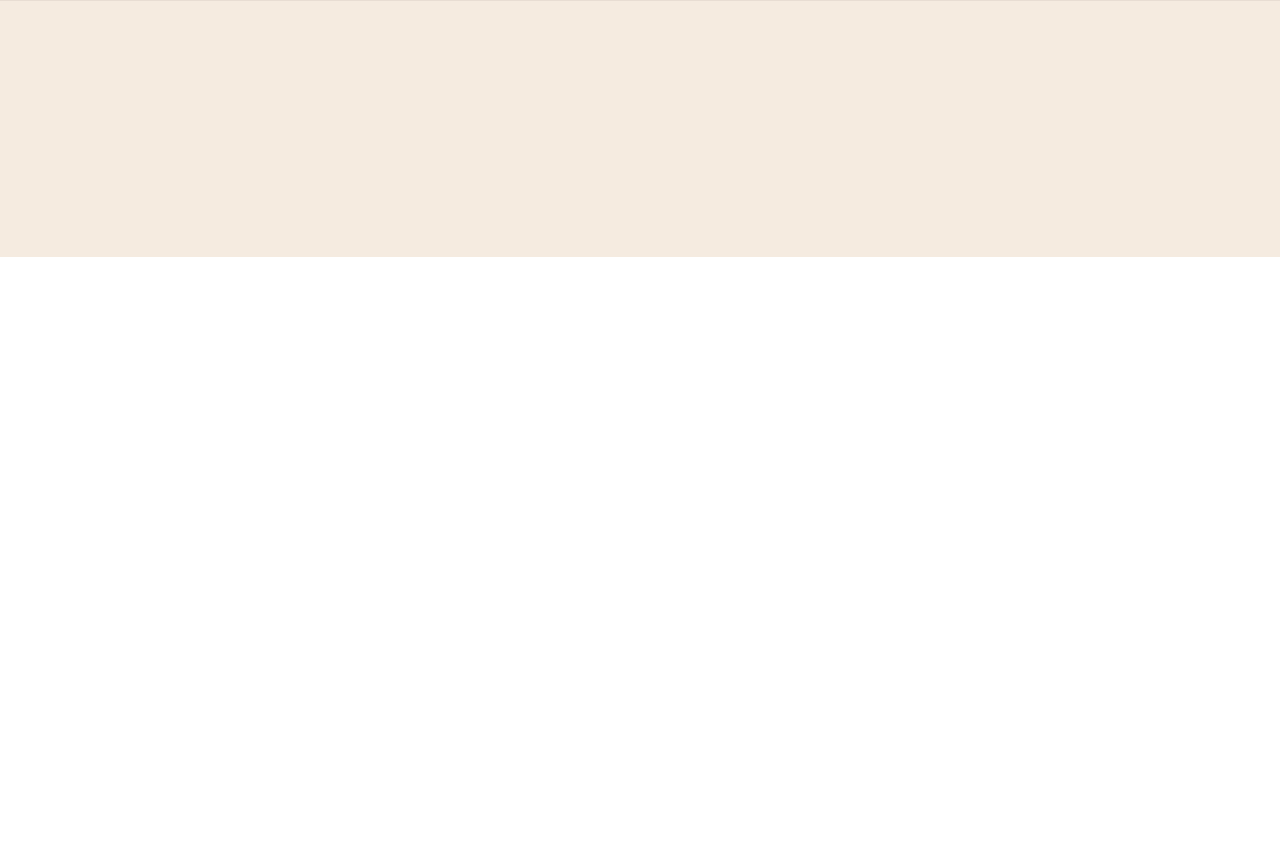
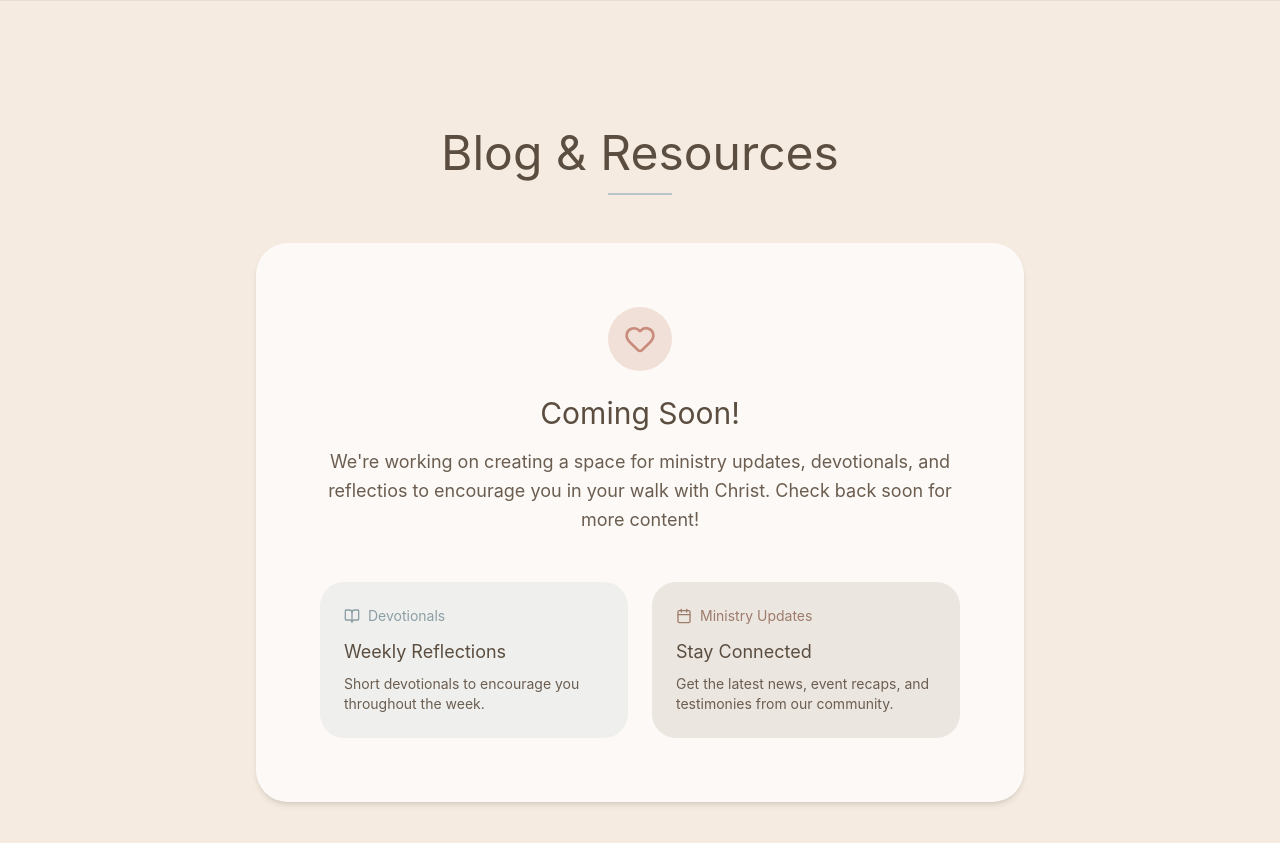
Before and after one commit to kamyb15/abounding-ministries-react-webpage, a React (Vite) app: page / in a window 1280 px wide. Shown: the part 5180-6023 px from the top of the page. Before the commit the page ends 5437 px from the top, so only its background shows below. Built offline with nearby package versions, Linux system fonts and the light colour scheme.

Commit message:
Blog Section!

```diff
--- a/src/components/Blog.tsx
+++ b/src/components/Blog.tsx
@@ -1,8 +1,54 @@
-import { BookOpen, Calendar, Sparkles } from 'lucide-react';
+import { BookOpen, Calendar, Heart } from 'lucide-react';
 
 export function Blog() {
     return (
         <section id='Blog' className='py-20 sm:py-32 bg-[#F5EBE0]'>
+            <div id='Blog-container' className='max-w-7xl mx-auto px-4 sm:px-6 lg:px-8'>
+                {/* Section Header */}
+                <div className='text-center mb-12'>
+                    <h2 className='text-4xl sm:text-5xl text-[#5B4D3F] mb-4'>Blog & Resources</h2>
+                    <div className='w-16 h-0.5 bg-[#B8C5C9] mx-auto'></div>
+                </div>
+
+                {/* Coming Soon Card */}
+                <div className='max-w-3xl mx-auto'>
+                    <div className='bg-white/70 backdrop-blur rounded-[2rem] p-12 sm:p-16 text-center shadow-md'>
+                        <div className='inline-flex items-center justify-center w-16 h-16  bg-[#DFB8A8]/40 rounded-full mb-6'>
+                            <Heart size={32} className='text-[#C98B7B]'/>
+                        </div>
+                        <h3 className='text-3xl text-[#5B4D3F] mb-4'>Coming Soon!</h3>
+                        <p className='text-lg text-[#6B5D50] mb-8 leading-relaxed'>
+                            We're working on creating a space for ministry updates, devotionals, and reflectios to encourage you
+                            in your walk with Christ. Check back soon for more content!
+                        </p>
+
+                        {/* Preview Cards */}
+                        <div className='grid sm:grid-cols-2 gap-6 mt-12'>
+                            <div className='bg-[#B8C5C9]/20 rounded-[1.5rem] p-6 text-left hover:shadow-sm transition-shadow'>
+                                <div className='flex items-center gap-2 text-sm text-[#8B9EA5] mb-3'>
+                                    <BookOpen size={16}/>
+                                    <span>Devotionals</span>
+                                </div>
+                                <h4 className='text-lg text-[#5B4D3F] mb-2'>Weekly Reflections</h4>
+                                <p className='text-sm text-[#6B5D50]'>
+                                    Short devotionals to encourage you throughout the week.
+                                </p>
+                            </div>
+
+                            <div className='bg-[#A89B8E]/20 rounded-[1.5rem] p-6 text-left hover:shadow-sm transition-shadow'>
+                                <div className='flex items-center gap-2 text-sm text-[#9D7B6B] mb-3'>
+                                    <Calendar size={16}/>
+                                    <span>Ministry Updates</span>
+                                </div>
+                                <h4 className='text-lg text-[#5B4D3F] mb-2'>Stay Connected</h4>
+                                <p className='text-sm text-[#6B5D50]'>
+                                    Get the latest news, event recaps, and testimonies from our community.
+                                </p>
+                            </div>
+                        </div>
+                    </div>
+                </div>
+            </div>
 
         </section>
     );
```
